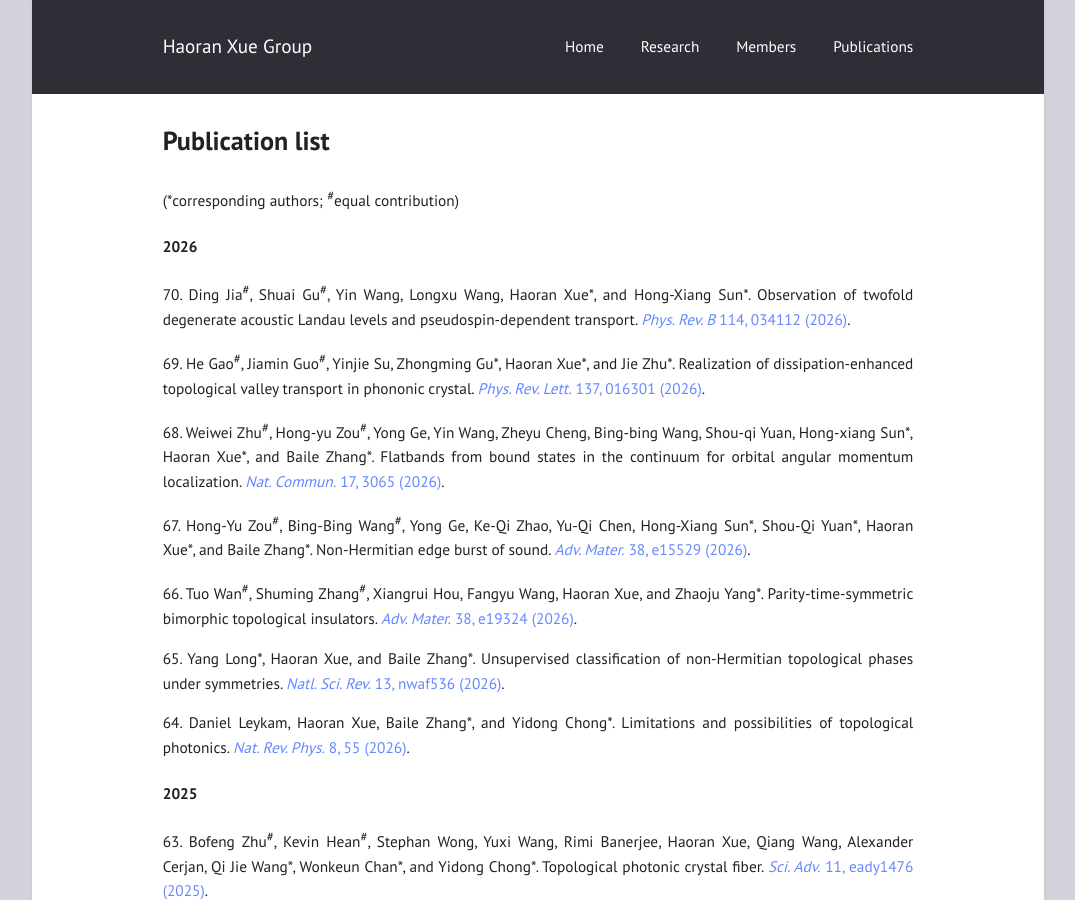
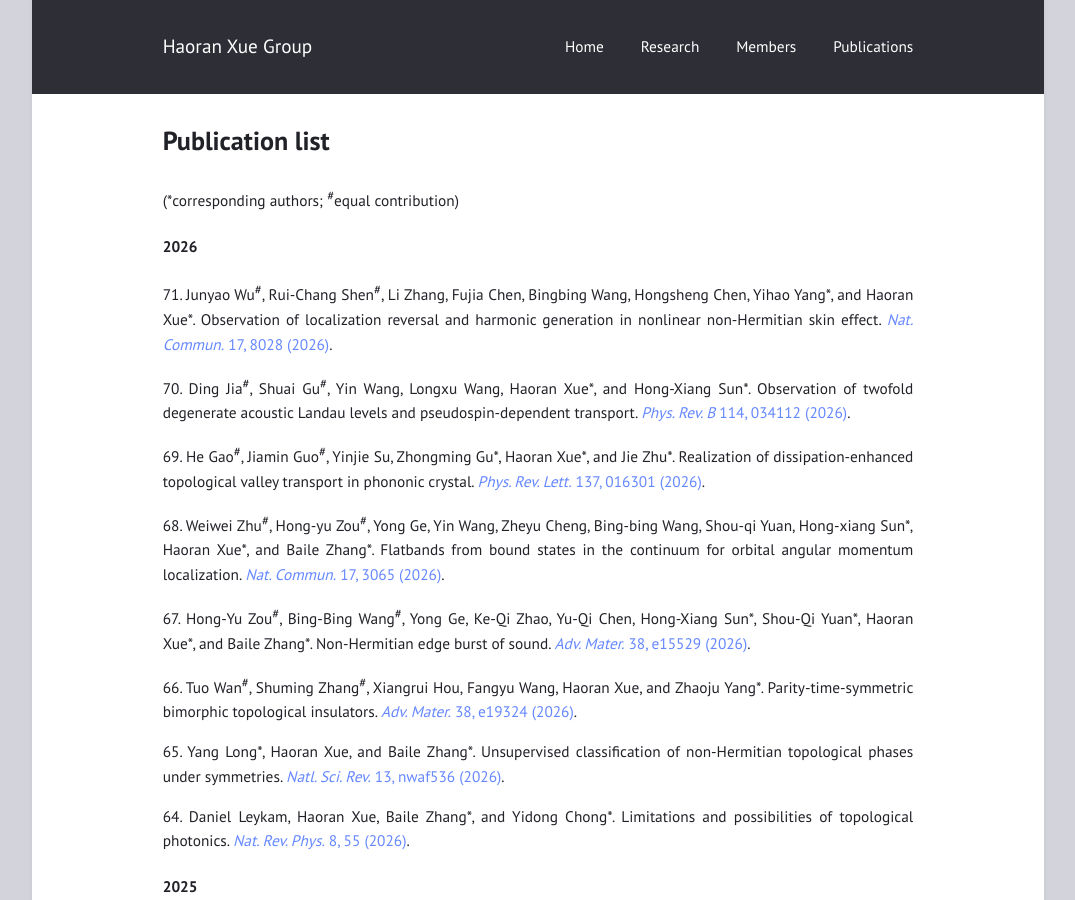
Before and after one commit to haoran-group/haoran-group.github.io, a Jekyll site: the page built from paper.md, in a window 1280 px wide and 900 px high. Shown: the whole window, without its empty margins (102-1177 px from the left). Built offline with Jekyll 4.4.1, drawn with Linux system fonts in a browser that asks for light colours.

Commit message:
Update paper.md

```diff
--- a/paper.md
+++ b/paper.md
@@ -6,6 +6,8 @@ title: Publication list
 (*corresponding authors; <sup>#</sup>equal contribution)
 
 #### 2026
+
+71\. Junyao Wu<sup>#</sup>, Rui-Chang Shen<sup>#</sup>, Li Zhang, Fujia Chen, Bingbing Wang, Hongsheng Chen, Yihao Yang\*, and Haoran Xue\*. Observation of localization reversal and harmonic generation in nonlinear non-Hermitian skin effect. [*Nat. Commun.* 17, 8028 (2026)](https://doi.org/10.1038/s41467-026-74610-y).
 
 70\. Ding Jia<sup>#</sup>, Shuai Gu<sup>#</sup>, Yin Wang, Longxu Wang, Haoran Xue\*, and Hong-Xiang Sun\*. Observation of twofold degenerate acoustic Landau levels and pseudospin-dependent transport. [*Phys. Rev. B* 114, 034112 (2026)](https://doi.org/10.1103/jtz4-yyng).
 
```
